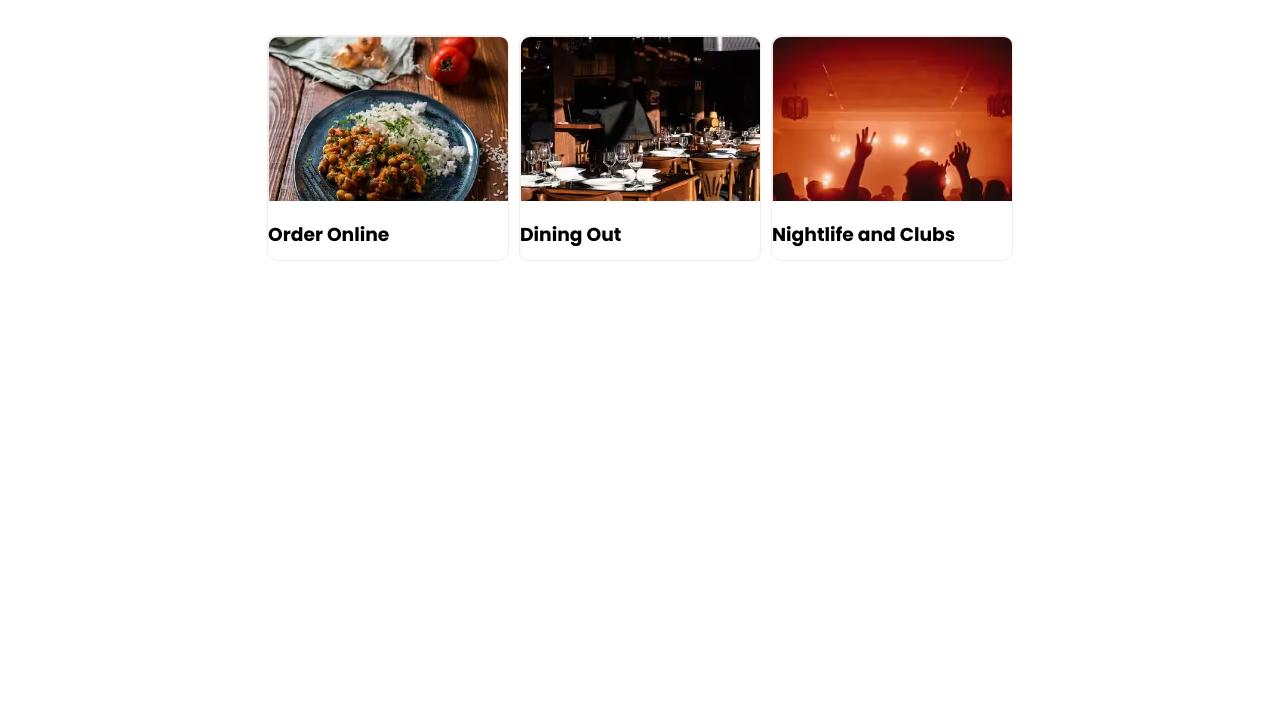
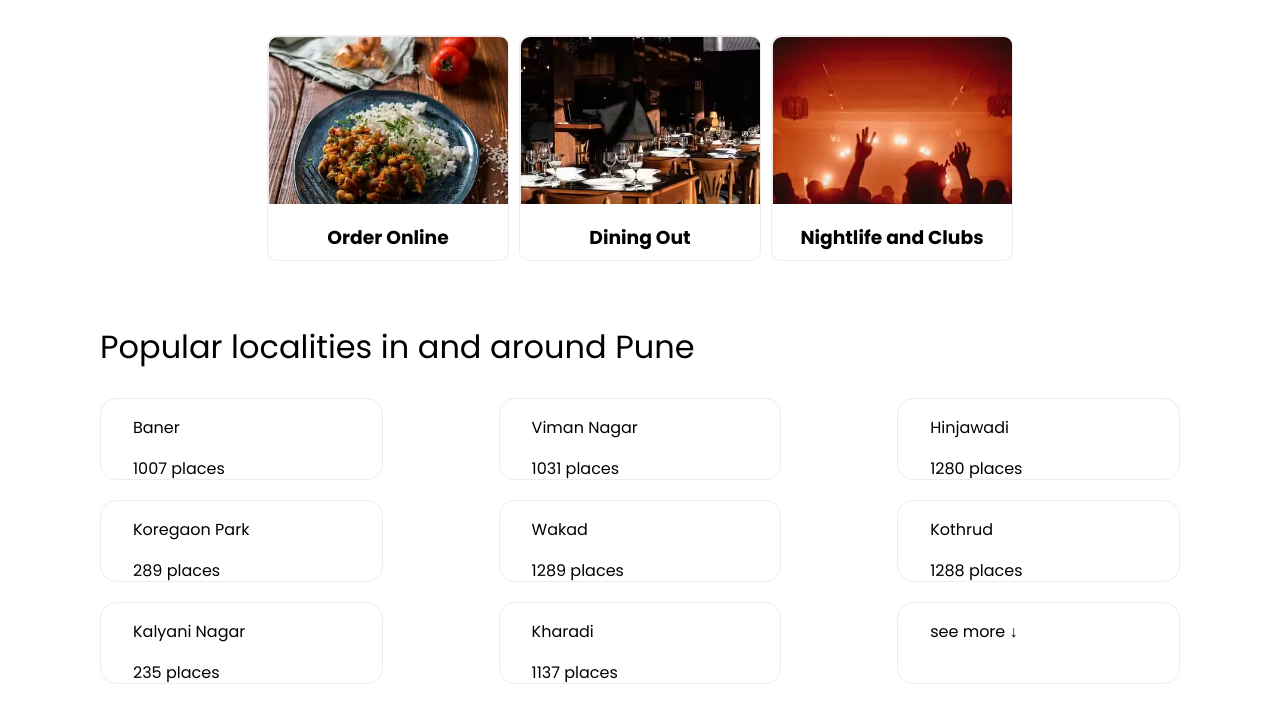
Before and after one commit to the-third-robot/zomato-clone, a plain HTML site: page index.html in a window 1280 px wide. Shown: the part 411-1134 px from the top of the page. Before the commit the page ends 800 px from the top, so only its background shows below. Drawn offline with Linux system fonts and the light colour scheme.

Commit message:
Zomato clone completed

```diff
--- a/index.html
+++ b/index.html
@@ -61,7 +61,53 @@
             <img src="./Images/Section 1/C.avif" alt="">
 
         </div>
+    </section>
+    <!-- Section-mid -->
 
+    <!-- Section-2 -->
+    <section class="section-2">
+        <div class="section-heading"><p>Popular localities in and around Pune</p></div>
+        <div class="section-2-container">
+            <div class="section-2-items">
+                <div class="section-2-item">
+                    <p class="item-head">Baner</p>
+                    <p class="tiem-details">1007 places</p>
+                </div>
+                <div class="section-2-item">
+                    <p class="item-head">Viman Nagar</p>
+                    <p class="tiem-details">1031 places</p>
+                </div>
+                <div class="section-2-item">
+                    <p class="item-head">Hinjawadi</p>
+                    <p class="tiem-details">1280 places</p>
+                </div>
+                <div class="section-2-item">
+                    <p class="item-head">Koregaon Park</p>
+                    <p class="tiem-details">289 places</p>
+                </div>
+                <div class="section-2-item">
+                    <p class="item-head">Wakad</p>
+                    <p class="tiem-details">1289 places</p>
+                </div>
+                <div class="section-2-item">
+                    <p class="item-head">Kothrud</p>
+                    <p class="tiem-details">1288 places</p>
+                </div>
+                <div class="section-2-item">
+                    <p class="item-head">Kalyani Nagar</p>
+                    <p class="tiem-details">235 places</p>
+                </div>
+                <div class="section-2-item">
+                    <p class="item-head">Kharadi</p>
+                    <p class="tiem-details">1137 places</p>
+                </div>
+                <div class="section-2-item">
+                    <p class="item-head">see more &#x2193;</p>
+
+                </div>
+
+            </div>
+        </div>
     </section>
 
 </body>
--- a/style.css
+++ b/style.css
@@ -111,7 +111,7 @@ nav{
 }
 .section-1 .section-1-item .item-details{
     position: absolute;
-    bottom: 3px;
+    bottom: 0px;
     align-items: center;
     border: 0 0 10px 10px;
     background: white;
@@ -119,3 +119,40 @@ nav{
     height: 25%;
     z-index: 2;
 }
+.section-1 .section-1-item .item-details h3{
+    text-align: center;
+}
+/* Section-2 CSS */
+.section-2{
+    width: 1080px;
+    /* top-bottom 0 margin anf left-right margin auto to get this section at center */
+    margin: 0 auto;
+    margin-bottom: 4rem;
+
+}
+.section-2 .section-heading{
+    font-size: 2rem;
+    line-height: 1.2;
+    font-weight: 400;
+}
+
+.section-2 .section-2-container .section-2-items{
+    display: flex;
+    flex-wrap: wrap;
+    justify-content:space-between;
+    align-items:center;
+}
+.section-2 .section-2-container .section-2-items .section-2-item{
+    margin-bottom: 20px;
+    border-radius: 1rem;
+    width: 100%;
+    max-width: 26%;
+    height: 5rem;
+    border: 1px solid rgb(239, 236, 236);
+
+
+}
+
+.section-2 .section-2-item p{
+    padding-left: 2rem;
+}
```
